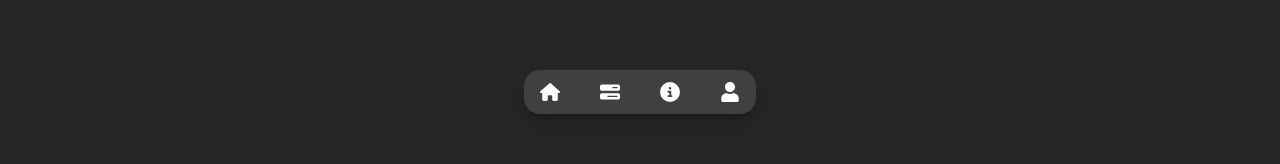
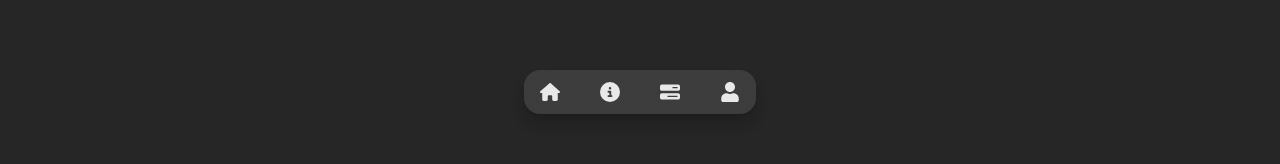
Before and after one commit to Arizz07/Personal-Web, a Next.js app: page / in a window 1280 px wide. Shown: the part 370-534 px from the top of the page. Built offline with nearby package versions, Linux system fonts and the light colour scheme.

Commit message:
after update of UI design on oct 20 2025

```diff
--- a/app/components/UI.js
+++ b/app/components/UI.js
@@ -6,12 +6,12 @@ import { FaUser } from 'react-icons/fa'
 
 function UI() {
   return (
-    <div className="bg-transparent fixed top-110 w-full  flex  justify-center items-center">
-   <div className="ui   flex   text-white bg-neutral-700  rounded-2xl px-2 py-2 shadow-lg shadow-neutral-900/50 backdrop-blur-md">
+    <div className="bg-transparent fixed top-100 md:top-110 left-0  w-full  flex   justify-center items-center">
+   <div className="ui flex  text-white bg-neutral-700 opacity-90 rounded-2xl px-2 py-2 shadow-lg shadow-neutral-900/50 backdrop-blur-md ">
     <div className="flex gap-10 mx-2 my-1 group ">
     <Link href={'#home'}><FaHouse size={20}/></Link>
+    <Link href={'#about'}><FaCircleInfo size={20}/></Link>
     <Link href={'#projects'}><FaBarsProgress size={20}/></Link>
-    <Link href={'#about'}><FaCircleInfo size={20}/></Link>
     <Link href={'#contact'}><FaUser size={20}/></Link>
 
 
```
Also changed, not shown: 1 other file (tests, documents, lock files or other folders).
